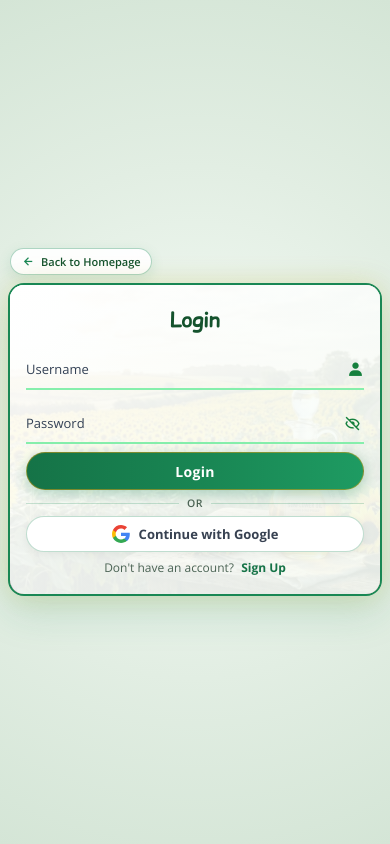
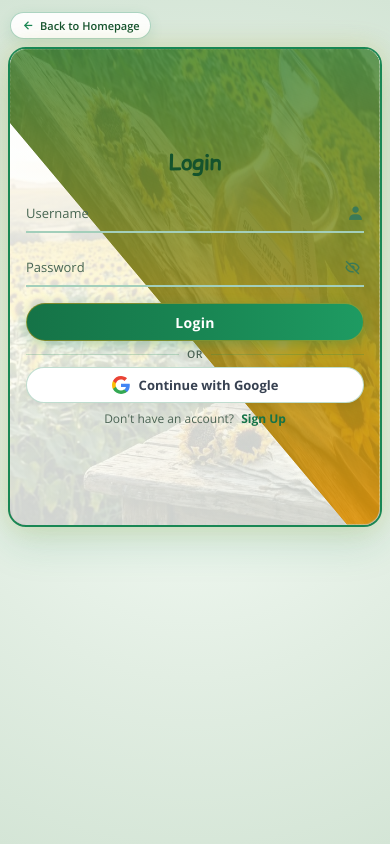
Before and after one commit to BongominRonald/MatroLtd, a Laravel app: page /login in a window 390 px wide. Run offline with Laravel 12, Linux system fonts and the light colour scheme.

Commit message:
revert: restore original login and signup views, styles, and scripts to commit dcf37d6

```diff
--- a/public/css/auth.css
+++ b/public/css/auth.css
@@ -91,7 +91,7 @@ body {
     content: '';
     position: absolute;
     inset: 0;
-    background-image: linear-gradient(135deg, rgba(255, 255, 255, 0.94) 0%, rgba(246, 252, 247, 0.92) 100%),
+    background-image: linear-gradient(135deg, rgba(255, 255, 255, 0.86) 0%, rgba(246, 252, 247, 0.82) 100%),
                       url('../img/sunflower-bg.jpg');
     background-position: center center;
     background-size: cover;
@@ -107,7 +107,7 @@ body {
     content: '';
     position: absolute;
     inset: 0;
-    background-image: linear-gradient(135deg, rgba(255, 255, 255, 0.94) 0%, rgba(246, 252, 247, 0.92) 100%),
+    background-image: linear-gradient(135deg, rgba(255, 255, 255, 0.82) 0%, rgba(246, 252, 247, 0.78) 100%),
                       url('../img/banner-container-cargo.jpg');
     background-position: center center;
     background-size: cover;
@@ -282,15 +274,15 @@ body {
 .input-box {
     position: relative;
     width: 100%;
-    height: 40px;
-    border-bottom: 2px solid #86efac;
-    margin: 12px 0 3px;
+    height: 38px;
+    border-bottom: 2px solid #a3cfbb;
+    margin: 9px 0 2px;
     transition: border-color 0.3s, box-shadow 0.3s;
 }
 
 .form-box.Register .input-box {
-    height: 36px;
-    margin: 8px 0 2px;
+    height: 34px;
+    margin: 6px 0 2px;
 }
 
 .input-box input {
@@ -300,18 +292,9 @@ body {
     border: none;
     outline: none;
     font-size: 13.5px;
-    color: #0f172a;
+    color: #143823;
     font-weight: 600;
-    padding: 10px 28px 2px 0;
-    box-sizing: border-box;
-}
-
-.input-box input:-webkit-autofill,
-.input-box input:-webkit-autofill:hover,
-.input-box input:-webkit-autofill:focus {
-    -webkit-text-fill-color: #0f172a;
-    -webkit-box-shadow: 0 0 0px 1000px #ffffff inset !important;
-    transition: background-color 5000s ease-in-out 0s;
+    padding-right: 28px;
 }
 
 .input-box label {
@@ -320,26 +303,22 @@ body {
     left: 0;
     transform: translateY(-50%);
     font-size: 13px;
-    color: #334155;
+    color: #476652;
     pointer-events: none;
-    transition: 0.25s cubic-bezier(0.4, 0, 0.2, 1);
-    transform-origin: left center;
+    transition: 0.3s cubic-bezier(0.4, 0, 0.2, 1);
 }
 
 .input-box input:focus ~ label,
 .input-box input:valid ~ label,
-.input-box input:not(:placeholder-shown) ~ label,
-.input-box input:-webkit-autofill ~ label,
 .input-box.has-val label {
-    top: -6px;
-    transform: translateY(0);
-    font-size: 11px;
-    color: #15803d;
-    font-weight: 700;
+    top: -4px;
+    font-size: 10.5px;
+    color: #157347;
+    font-weight: 600;
 }
 
 .input-box input:focus {
-    border-bottom-color: #15803d;
+    border-bottom-color: #198754;
 }
 
 .input-box i {
@@ -348,7 +327,7 @@ body {
     right: 0;
     transform: translateY(-50%);
     font-size: 17px;
-    color: #15803d;
+    color: #3b7a57;
     transition: 0.3s ease;
 }
 
@@ -909,19 +887,18 @@ body {
     background: linear-gradient(90deg, #d4e5d6, #c2dcc5);
 }
 
-/* ================= RESPONSIVE (DYNAMIC MOBILE ERGONOMICS) ================= */
+/* ================= RESPONSIVE ================= */
 @media (max-width: 700px) {
     .wrapper {
         padding: 16px 12px;
-        justify-content: center;
-        min-height: 100vh;
+        justify-content: flex-start;
         overflow-x: hidden;
     }
 
     .top-nav-bar {
         max-width: 420px;
         width: 100%;
-        margin: 0 auto 10px;
+        margin-bottom: 10px;
         padding: 0 4px;
         box-sizing: border-box;
     }
@@ -945,73 +922,63 @@ body {
     .container {
         width: 100%;
         max-width: 420px;
-        height: auto !important;
-        min-height: unset !important;
-        border-radius: 18px;
+        height: 530px;
         box-sizing: border-box;
         overflow: hidden;
-        transition: max-height 0.4s ease;
     }
 
-    .curved-shape,
-    .curved-shape2,
+    .form-box,
     .info-text {
-        display: none !important;
+        width: 100%;
+        padding: 0 20px;
+        box-sizing: border-box;
+    }
+
+    .info-text {
+        display: none;
+    }
+}
+
+@media (max-width: 480px) {
+    .wrapper {
+        padding: 12px 8px;
+        overflow-x: hidden;
+    }
+
+    .top-nav-bar {
+        max-width: 100%;
+        width: 100%;
+        padding: 0 2px;
+        margin: 0 auto 8px;
+        box-sizing: border-box;
+    }
+
+    .back-home-link {
+        font-size: 11px;
+        padding: 5px 10px;
+        gap: 4px;
+        max-width: 100%;
+        box-sizing: border-box;
+        overflow: hidden;
+        text-overflow: ellipsis;
+        white-space: nowrap;
+    }
+
+    .container {
+        max-width: 100%;
+        width: 100%;
+        border-radius: 18px;
+        height: auto;
+        min-height: 480px;
+        padding-bottom: 16px;
+        box-sizing: border-box;
+        overflow: hidden;
     }
 
     .form-box {
-        position: relative !important;
-        top: auto !important;
-        left: auto !important;
-        right: auto !important;
-        width: 100% !important;
-        height: auto !important;
-        min-height: unset !important;
-        padding: 24px 20px 22px !important;
-        background: transparent !important;
-        overflow: visible !important;
+        width: 100%;
+        padding: 0 16px;
         box-sizing: border-box;
-    }
-
-    .form-box.Login {
-        display: flex !important;
-        transform: none !important;
-        opacity: 1 !important;
-        filter: none !important;
-        pointer-events: auto !important;
-    }
-
-    .form-box.Register {
-        display: none !important;
-        transform: none !important;
-        opacity: 0 !important;
-        filter: none !important;
-        pointer-events: none !important;
-    }
-
-    .container.active .form-box.Login {
-        display: none !important;
-        pointer-events: none !important;
-    }
-
-    .container.active .form-box.Register {
-        display: flex !important;
-        transform: none !important;
-        opacity: 1 !important;
-        filter: none !important;
-        pointer-events: auto !important;
-        animation: mobileFadeIn 0.3s ease;
-    }
-
-    @keyframes mobileFadeIn {
-        from {
-            opacity: 0;
-            transform: translateY(6px);
-        }
-        to {
-            opacity: 1;
-            transform: translateY(0);
-        }
     }
 
     .form-box h2 {
@@ -1019,39 +986,7 @@ body {
     }
 
     .input-box {
-        margin: 14px 0 4px;
-    }
-
-    .form-box.Register .input-box {
-        margin: 9px 0 2px;
-    }
-}
-
-@media (max-width: 480px) {
-    .wrapper {
-        padding: 12px 8px;
-    }
-
-    .top-nav-bar {
-        padding: 0 2px;
-        margin: 0 auto 8px;
-    }
-
-    .back-home-link {
-        font-size: 11px;
-        padding: 5px 10px;
-    }
-
-    .container {
-        border-radius: 16px;
-    }
-
-    .form-box {
-        padding: 20px 16px 18px !important;
-    }
-
-    .form-box h2 {
-        font-size: 21px;
+        margin: 16px 0;
     }
 }
 
--- a/public/style.css
+++ b/public/style.css
@@ -76,7 +76,7 @@ body {
 .container {
     position: relative;
     width: 660px;
-    height: 480px;
+    height: 420px;
     background: #ffffff;
     border: 2px solid #198754;
     box-shadow: 0 16px 40px rgba(25, 135, 84, 0.18),
@@ -91,8 +91,8 @@ body {
     content: '';
     position: absolute;
     inset: 0;
-    background-image: linear-gradient(135deg, rgba(255, 255, 255, 0.94) 0%, rgba(246, 252, 247, 0.92) 100%),
-                      url('../img/sunflower-bg.jpg');
+    background-image: linear-gradient(135deg, rgba(255, 255, 255, 0.86) 0%, rgba(246, 252, 247, 0.82) 100%),
+                      url('img/sunflower-bg.jpg');
     background-position: center center;
     background-size: cover;
     background-repeat: no-repeat;
@@ -107,8 +107,8 @@ body {
     content: '';
     position: absolute;
     inset: 0;
-    background-image: linear-gradient(135deg, rgba(255, 255, 255, 0.94) 0%, rgba(246, 252, 247, 0.92) 100%),
-                      url('../img/banner-container-cargo.jpg');
+    background-image: linear-gradient(135deg, rgba(255, 255, 255, 0.82) 0%, rgba(246, 252, 247, 0.78) 100%),
+                      url('img/banner-container-cargo.jpg');
     background-position: center center;
     background-size: cover;
     background-repeat: no-repeat;
@@ -135,7 +135,7 @@ body {
     height: 520px;
     width: 700px;
     background: linear-gradient(135deg, rgba(20, 83, 45, 0.94) 0%, rgba(25, 135, 84, 0.88) 45%, rgba(245, 158, 11, 0.88) 100%),
-                url('../img/sunflower-bg.jpg') center/cover no-repeat;
+                url('img/sunflower-bg.jpg') center/cover no-repeat;
     backdrop-filter: blur(4px);
     -webkit-backdrop-filter: blur(4px);
     transform: rotate(10deg) skewY(40deg);
@@ -282,15 +274,15 @@ body {
 .input-box {
     position: relative;
     width: 100%;
-    height: 40px;
-    border-bottom: 2px solid #86efac;
-    margin: 12px 0 3px;
+    height: 38px;
+    border-bottom: 2px solid #a3cfbb;
+    margin: 9px 0 2px;
     transition: border-color 0.3s, box-shadow 0.3s;
 }
 
 .form-box.Register .input-box {
-    height: 36px;
-    margin: 8px 0 2px;
+    height: 34px;
+    margin: 6px 0 2px;
 }
 
 .input-box input {
@@ -300,18 +292,9 @@ body {
     border: none;
     outline: none;
     font-size: 13.5px;
-    color: #0f172a;
+    color: #143823;
     font-weight: 600;
-    padding: 10px 28px 2px 0;
-    box-sizing: border-box;
-}
-
-.input-box input:-webkit-autofill,
-.input-box input:-webkit-autofill:hover,
-.input-box input:-webkit-autofill:focus {
-    -webkit-text-fill-color: #0f172a;
-    -webkit-box-shadow: 0 0 0px 1000px #ffffff inset !important;
-    transition: background-color 5000s ease-in-out 0s;
+    padding-right: 28px;
 }
 
 .input-box label {
@@ -320,26 +303,22 @@ body {
     left: 0;
     transform: translateY(-50%);
     font-size: 13px;
-    color: #334155;
+    color: #476652;
     pointer-events: none;
-    transition: 0.25s cubic-bezier(0.4, 0, 0.2, 1);
-    transform-origin: left center;
+    transition: 0.3s cubic-bezier(0.4, 0, 0.2, 1);
 }
 
 .input-box input:focus ~ label,
 .input-box input:valid ~ label,
-.input-box input:not(:placeholder-shown) ~ label,
-.input-box input:-webkit-autofill ~ label,
 .input-box.has-val label {
-    top: -6px;
-    transform: translateY(0);
-    font-size: 11px;
-    color: #15803d;
-    font-weight: 700;
+    top: -4px;
+    font-size: 10.5px;
+    color: #157347;
+    font-weight: 600;
 }
 
 .input-box input:focus {
-    border-bottom-color: #15803d;
+    border-bottom-color: #198754;
 }
 
 .input-box i {
@@ -348,7 +327,7 @@ body {
     right: 0;
     transform: translateY(-50%);
     font-size: 17px;
-    color: #15803d;
+    color: #3b7a57;
     transition: 0.3s ease;
 }
 
@@ -909,19 +817,18 @@ body {
     background: linear-gradient(90deg, #d4e5d6, #c2dcc5);
 }
 
-/* ================= RESPONSIVE (DYNAMIC MOBILE ERGONOMICS) ================= */
+/* ================= RESPONSIVE ================= */
 @media (max-width: 700px) {
     .wrapper {
         padding: 16px 12px;
-        justify-content: center;
-        min-height: 100vh;
+        justify-content: flex-start;
         overflow-x: hidden;
     }
 
     .top-nav-bar {
         max-width: 420px;
         width: 100%;
-        margin: 0 auto 10px;
+        margin-bottom: 10px;
         padding: 0 4px;
         box-sizing: border-box;
     }
@@ -945,73 +852,63 @@ body {
     .container {
         width: 100%;
         max-width: 420px;
-        height: auto !important;
-        min-height: unset !important;
-        border-radius: 18px;
+        height: 530px;
         box-sizing: border-box;
         overflow: hidden;
-        transition: max-height 0.4s ease;
     }
 
-    .curved-shape,
-    .curved-shape2,
+    .form-box,
     .info-text {
-        display: none !important;
+        width: 100%;
+        padding: 0 20px;
+        box-sizing: border-box;
+    }
+
+    .info-text {
+        display: none;
+    }
+}
+
+@media (max-width: 480px) {
+    .wrapper {
+        padding: 12px 8px;
+        overflow-x: hidden;
+    }
+
+    .top-nav-bar {
+        max-width: 100%;
+        width: 100%;
+        padding: 0 2px;
+        margin: 0 auto 8px;
+        box-sizing: border-box;
+    }
+
+    .back-home-link {
+        font-size: 11px;
+        padding: 5px 10px;
+        gap: 4px;
+        max-width: 100%;
+        box-sizing: border-box;
+        overflow: hidden;
+        text-overflow: ellipsis;
+        white-space: nowrap;
+    }
+
+    .container {
+        max-width: 100%;
+        width: 100%;
+        border-radius: 18px;
+        height: auto;
+        min-height: 480px;
+        padding-bottom: 16px;
+        box-sizing: border-box;
+        overflow: hidden;
     }
 
     .form-box {
-        position: relative !important;
-        top: auto !important;
-        left: auto !important;
-        right: auto !important;
-        width: 100% !important;
-        height: auto !important;
-        min-height: unset !important;
-        padding: 24px 20px 22px !important;
-        background: transparent !important;
-        overflow: visible !important;
+        width: 100%;
+        padding: 0 16px;
         box-sizing: border-box;
-    }
-
-    .form-box.Login {
-        display: flex !important;
-        transform: none !important;
-        opacity: 1 !important;
-        filter: none !important;
-        pointer-events: auto !important;
-    }
-
-    .form-box.Register {
-        display: none !important;
-        transform: none !important;
-        opacity: 0 !important;
-        filter: none !important;
-        pointer-events: none !important;
-    }
-
-    .container.active .form-box.Login {
-        display: none !important;
-        pointer-events: none !important;
-    }
-
-    .container.active .form-box.Register {
-        display: flex !important;
-        transform: none !important;
-        opacity: 1 !important;
-        filter: none !important;
-        pointer-events: auto !important;
-        animation: mobileFadeIn 0.3s ease;
-    }
-
-    @keyframes mobileFadeIn {
-        from {
-            opacity: 0;
-            transform: translateY(6px);
-        }
-        to {
-            opacity: 1;
-            transform: translateY(0);
-        }
     }
 
     .form-box h2 {
@@ -1019,39 +916,7 @@ body {
     }
 
     .input-box {
-        margin: 14px 0 4px;
-    }
-
-    .form-box.Register .input-box {
-        margin: 9px 0 2px;
-    }
-}
-
-@media (max-width: 480px) {
-    .wrapper {
-        padding: 12px 8px;
-    }
-
-    .top-nav-bar {
-        padding: 0 2px;
-        margin: 0 auto 8px;
-    }
-
-    .back-home-link {
-        font-size: 11px;
-        padding: 5px 10px;
-    }
-
-    .container {
-        border-radius: 16px;
-    }
-
-    .form-box {
-        padding: 20px 16px 18px !important;
-    }
-
-    .form-box h2 {
-        font-size: 21px;
+        margin: 16px 0;
     }
 }
 
--- a/resources/views/home.blade.php
+++ b/resources/views/home.blade.php
@@ -51,7 +51,8 @@
     <link rel="stylesheet" href="{{ asset('lib/boxicons/boxicons.min.css') }}">
     <link rel="stylesheet" href="{{ asset('fonts/comic-relief.css') }}">
     <link rel="stylesheet" href="{{ asset('fonts/open-sans.css') }}">
-    <link rel="stylesheet" href="{{ asset('css/auth.css') }}?v=4.0">
+    <link rel="stylesheet" href="{{ asset('css/auth.css') }}">
+    <link rel="stylesheet" href="{{ asset('style.css') }}">
 </head>
 
 <body>
@@ -80,13 +81,13 @@
                 <form id="loginForm" action="{{ route('login.store') }}" method="POST" novalidate>
                     @csrf
                     <div class="input-box animation" style="--li: 0.1s; --lo: 0.4s;">
-                        <input type="text" id="loginUsername" name="username" placeholder=" " value="{{ old('username', session('registered_username', '')) }}" required spellcheck="false" autocomplete="username">
+                        <input type="text" id="loginUsername" name="username" value="{{ old('username', session('registered_username', '')) }}" required spellcheck="false" autocomplete="username">
                         <label for="loginUsername">Username</label>
                         <i class='bx bxs-user'></i>
                     </div>
 
                     <div class="input-box animation" style="--li: 0.2s; --lo: 0.3s;">
-                        <input type="password" id="loginPassword" name="password" placeholder=" " required autocomplete="current-password">
+                        <input type="password" id="loginPassword" name="password" required autocomplete="current-password">
                         <label for="loginPassword">Password</label>
                         <i class='bx bx-hide toggle-pass' id="toggleLoginPass" title="Toggle password visibility"
                             role="button" tabindex="0"></i>
@@ -155,19 +156,19 @@
                 <form id="registerForm" action="{{ route('register') }}" method="POST" novalidate>
                     @csrf
                     <div class="input-box animation" style="--li: 0.08s; --lo: 0.5s;">
-                        <input type="text" id="regUsername" name="username" placeholder=" " required spellcheck="false" autocomplete="username">
+                        <input type="text" id="regUsername" name="username" required spellcheck="false" autocomplete="username">
                         <label for="regUsername">Username</label>
                         <i class='bx bxs-user'></i>
                     </div>
 
                     <div class="input-box animation" style="--li: 0.16s; --lo: 0.4s;">
-                        <input type="email" id="regEmail" name="email" placeholder=" " required spellcheck="false" autocomplete="email">
+                        <input type="email" id="regEmail" name="email" required spellcheck="false" autocomplete="email">
                         <label for="regEmail">Email</label>
                         <i class='bx bxs-envelope'></i>
                     </div>
 
                     <div class="input-box password-box animation" style="--li: 0.24s; --lo: 0.3s;">
-                        <input type="password" id="regPassword" name="password" placeholder=" " required autocomplete="new-password">
+                        <input type="password" id="regPassword" name="password" required autocomplete="new-password">
                         <label for="regPassword">Password</label>
                         <i class='bx bx-hide toggle-pass' id="toggleRegPass" title="Toggle password visibility"
                             role="button" tabindex="0"></i>
@@ -243,7 +244,8 @@
         </div>
     </div>
 
-    <script src="{{ asset('js/auth.js') }}?v=4.0"></script>
+    <script src="{{ asset('js/auth.js') }}"></script>
+    <script src="{{ asset('script.js') }}"></script>
 </body>
 
 </html>
```
Also changed, not shown: other parts of public/css/auth.css (+12 -16 lines), other parts of public/style.css (+13 -87 lines), public/js/auth.js (+10 -23 lines), public/script.js (+10 -23 lines).
